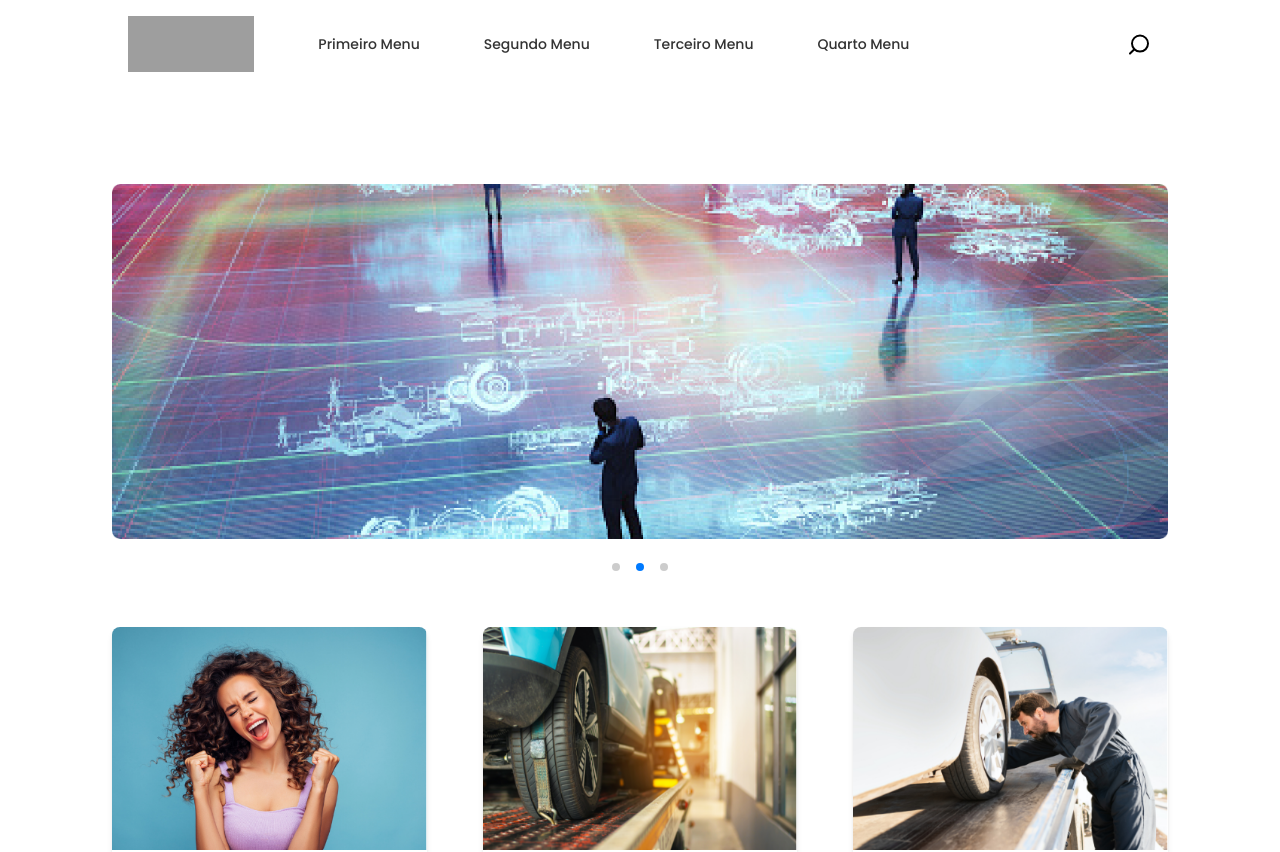
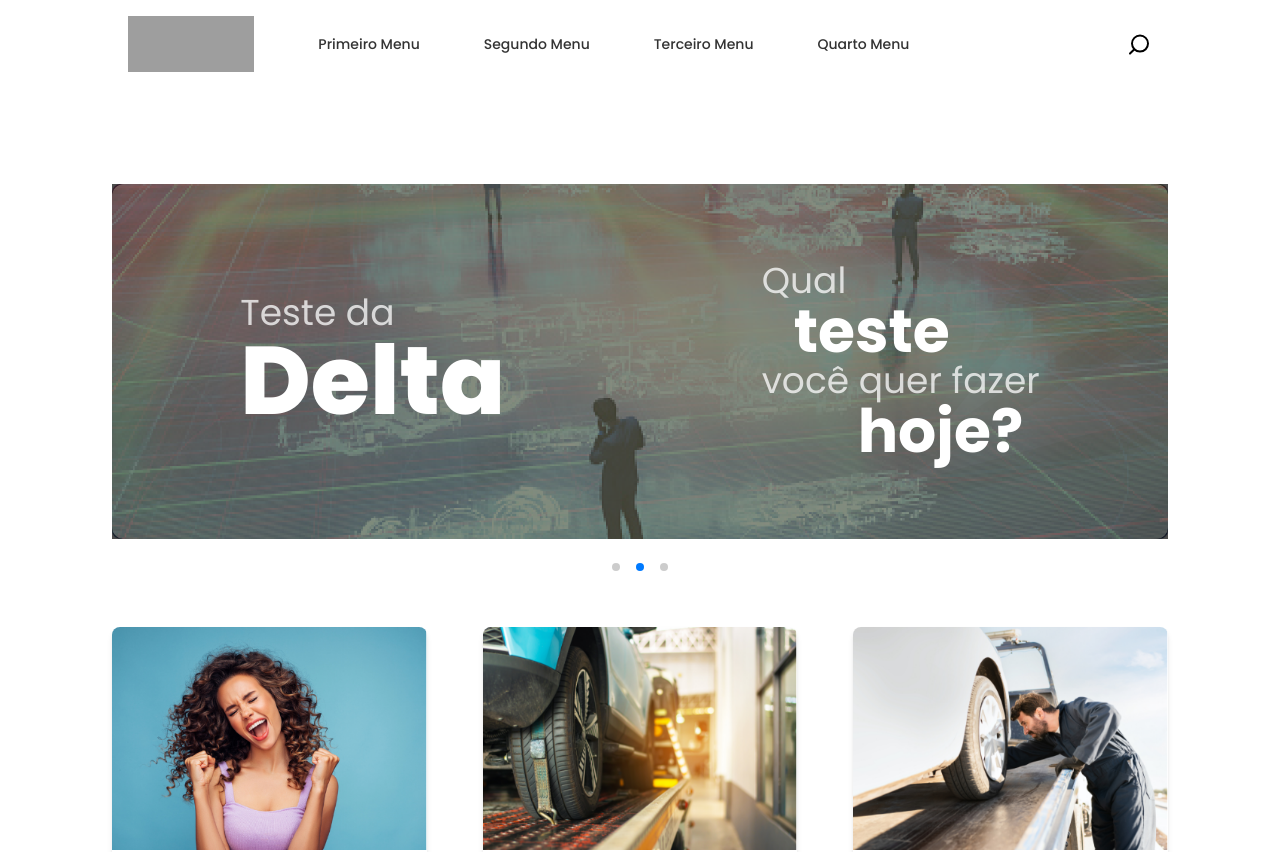
Before and after one commit to Lucasbritx/delta-test, a React (Vite) app: page / in a window 1280 px wide. Shown: the top 852 px of the page. Built offline with nearby package versions, Linux system fonts and the light colour scheme; grey boxes are pictures that could not be loaded.

Commit message:
:sparkles: add banner slides

```diff
--- a/src/components/Banner/index.tsx
+++ b/src/components/Banner/index.tsx
@@ -5,9 +5,22 @@ import { banner1, banner2, banner3, deltaWhiteLogo } from "../../assets";
 const getSlide = (image: string, bgColor: string) => {
   return (
     <div className="relative">
-      <div className="absolute inset-0">
+      <div className="absolute inset-0 flex justify-around items-center text-white z-10">
+        <div className="flex flex-col">
+          <span className="text-4xl opacity-75">Teste da</span>
+          <span className="text-8xl font-extrabold">Delta</span>
+        </div>
+        <div className="flex flex-col">
+          <span className="text-4xl opacity-75">Qual</span>
+          <span className="font-bold text-6xl ml-8"> teste </span>
+          <span className="text-4xl opacity-75">você quer fazer </span>
+          <span className="font-bold text-6xl ml-24">hoje?</span>
+        </div>
+      </div>
+      <div className="absolute inset-0 bg-black opacity-70">
         <div
-          className={`absolute rounded-xl inset-0 bg-[${bgColor}] opacity-95`}
+          className={`absolute rounded-xl inset-0 opacity-50`}
+          style={{ backgroundColor: bgColor }}
         >
           <img
             src={deltaWhiteLogo}
```
